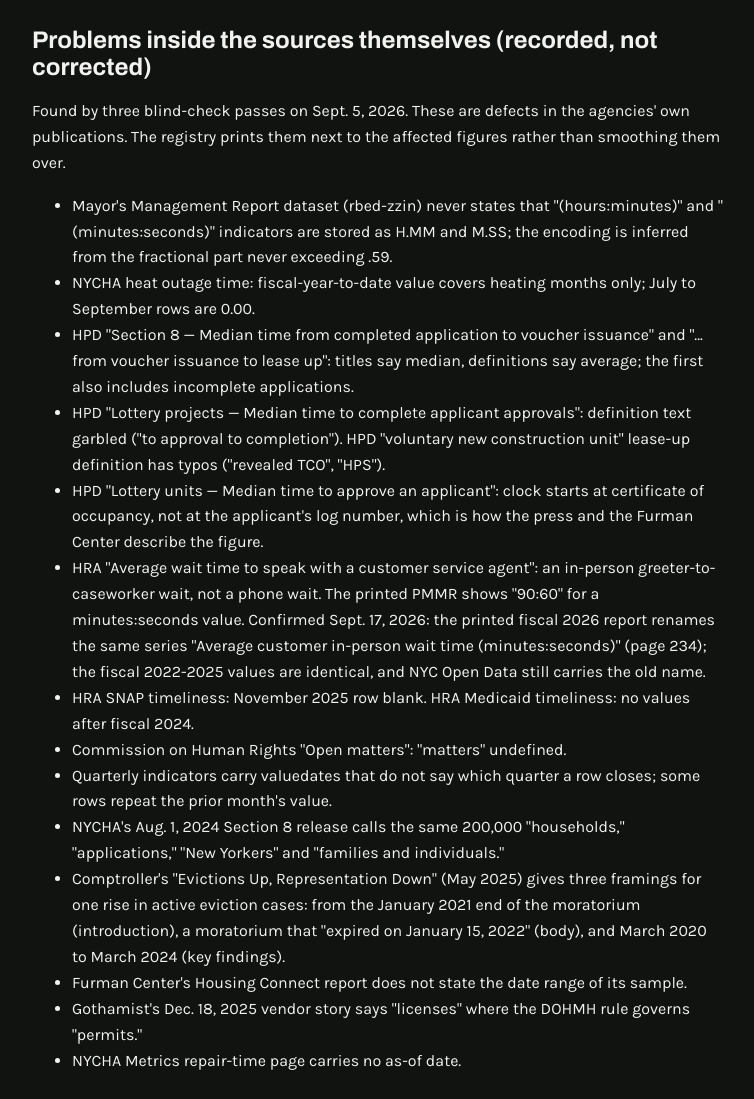
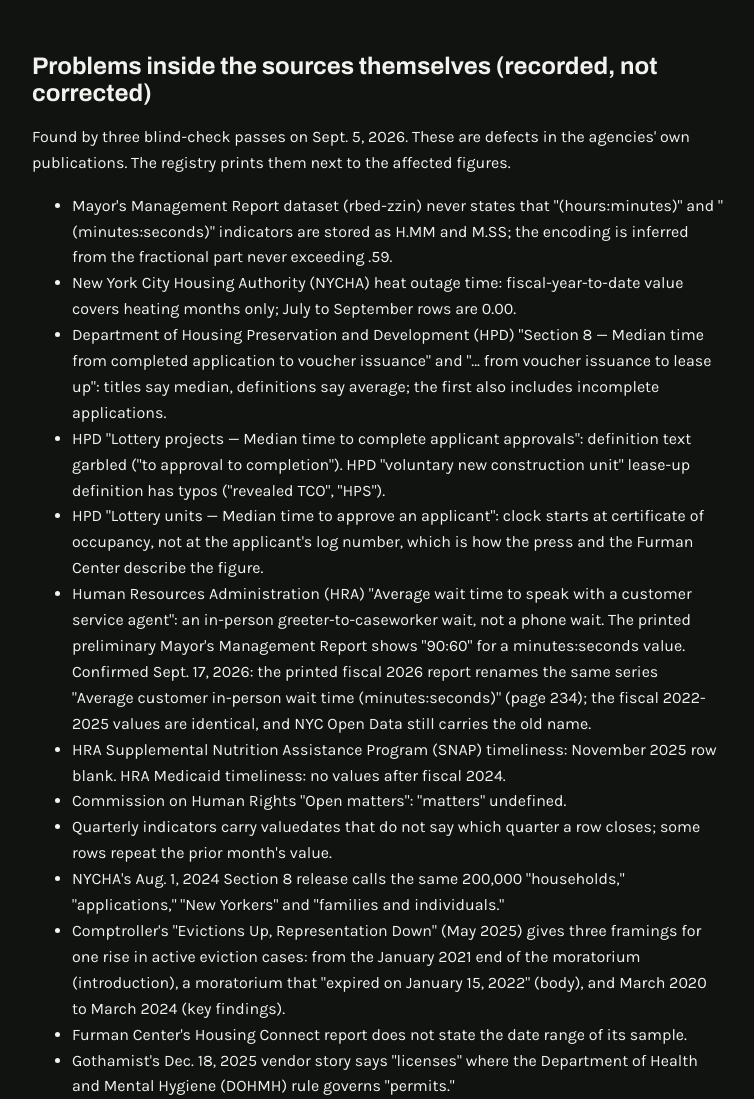
Before and after one commit to joshgreenman1973/the-waiting-city, a plain HTML site: page gaps.html in a window 1280 px wide. Shown: the part 1701-2800 px from the top of the page, without its empty margins (16-770 px from the left). Drawn offline with Linux system fonts and the light colour scheme.

Commit message:
Cut AI-writing tells from page copy
Rewrote sentences that read as machine-written (not-X-but-Y reveals,
inflated superlatives, announcing frames, stock AI vocabulary, filler
intensifiers). Facts, numbers, links, quotes and data are unchanged.

Co-Authored-By: Claude Opus 5.5 <noreply@anthropic.com>

```diff
--- a/app.js
+++ b/app.js
@@ -75,7 +75,7 @@ const unitScale=f=>{const s=f.series||[];const last=s.length?s[s.length-1][1]:nu
 const priorFY=(f,fy)=>{const v=fySeries(f,fy);return v===null?null:v*unitScale(f)};
 const FACTS=[
  ['nycha-section8-waitlist-mmr',f=>`<b>${fmtNum(f.value,'households')}</b> were on the New York City Housing Authority's Section 8 voucher waiting list in June 2026, against ${fmtNum(priorFY(f,2025),'')} a year earlier. Voucher issuance to that list was paused as of Sept. 29, 2025, while the authority absorbed Emergency Housing Voucher households.`],
- ['hpd-housing-connect',f=>`Housing Connect received about <b>${fmtNum(f.value,'applications')}</b> for about 10,000 units in 2024. The Furman Center cites an HPD estimate of nearly 600,000 unique applicants, undated.`],
+ ['hpd-housing-connect',f=>`Housing Connect received about <b>${fmtNum(f.value,'applications')}</b> for about 10,000 units in 2024. The Furman Center cites a Department of Housing Preservation and Development estimate of nearly 600,000 unique applicants, undated.`],
  ['dcas-eligible-lists',f=>`<b>${fmtNum(f.value,'entries')}</b> sat on active civil service eligible lists on July 13, 2026. On Sept. 5, 88,082 of the live entries were on lists past their four-year anniversary.`],
  ['hra-cash-assistance-timeliness',f=>`<b>${f.value}%</b> of cash assistance applications were decided within the 30-day standard in fiscal 2026, against ${priorFY(f,2025)}% in fiscal 2025 and 42.4% in fiscal 2024.`],
  ['nycha-vacant-unit-turnaround',f=>`A vacant public housing apartment took <b>${fmtNum(f.value,'days')}</b> on average to be re-occupied in fiscal 2026, against ${fmtNum(priorFY(f,2025),'days')} in fiscal 2025.`],
--- a/gaps.html
+++ b/gaps.html
@@ -31,7 +31,7 @@ hr.rule{border:0;margin:40px 0 0}
   <div class="strip"><span><a href="index.html">The Waiting City</a> · Lines with no public count</span><span>Registry built Sept. 17, 2026 · <a href="methodology.html">Methodology</a> · <a href="checks.html">Checks</a> · <a href="gaps.html">Gaps</a></span></div>
   <div class="head"><h1>Lines with no public count</h1></div>
   <div class="doc"><h2>Known lines with no usable public count (Sept. 5, 2026; reviewed against the fiscal 2026 Mayor's Management Report, Sept. 17, 2026)</h2>
-<p>Lines that pass the definition in METHODOLOGY.md section 1 but fail test 3 (no record we can cite). Each is a candidate FOIL request. None appears in the registry as a figure.</p>
+<p>Lines that pass the definition in METHODOLOGY.md section 1 but fail test 3 (no record we can cite). Each is a candidate Freedom of Information Law (FOIL) request. None appears in the registry as a figure.</p>
 <div class="tw"><table>
 <tr><th>Line</th><th>Agency</th><th>What exists</th><th>What is missing</th></tr>
 <tr><td>Public housing waiting list</td><td>NYCHA</td><td>Admissions policy (ACOP ch. 4) describes ordering; MMR has no indicator; the FY2026 annual plan PDFs at the URLs we found return 404</td><td>Count of applicant families, by borough list and bedroom size; time on list</td></tr>
@@ -50,21 +50,21 @@ hr.rule{border:0;margin:40px 0 0}
 </table></div>
 <hr class="rule">
 <h2>Problems inside the sources themselves (recorded, not corrected)</h2>
-<p>Found by three blind-check passes on Sept. 5, 2026. These are defects in the agencies' own publications. The registry prints them next to the affected figures rather than smoothing them over.</p>
+<p>Found by three blind-check passes on Sept. 5, 2026. These are defects in the agencies' own publications. The registry prints them next to the affected figures.</p>
 <ul>
 <li>Mayor's Management Report dataset (rbed-zzin) never states that "(hours:minutes)" and "(minutes:seconds)" indicators are stored as H.MM and M.SS; the encoding is inferred from the fractional part never exceeding .59.</li>
-<li>NYCHA heat outage time: fiscal-year-to-date value covers heating months only; July to September rows are 0.00.</li>
-<li>HPD "Section 8 — Median time from completed application to voucher issuance" and "... from voucher issuance to lease up": titles say median, definitions say average; the first also includes incomplete applications.</li>
+<li>New York City Housing Authority (NYCHA) heat outage time: fiscal-year-to-date value covers heating months only; July to September rows are 0.00.</li>
+<li>Department of Housing Preservation and Development (HPD) "Section 8 — Median time from completed application to voucher issuance" and "... from voucher issuance to lease up": titles say median, definitions say average; the first also includes incomplete applications.</li>
 <li>HPD "Lottery projects — Median time to complete applicant approvals": definition text garbled ("to approval to completion"). HPD "voluntary new construction unit" lease-up definition has typos ("revealed TCO", "HPS").</li>
 <li>HPD "Lottery units — Median time to approve an applicant": clock starts at certificate of occupancy, not at the applicant's log number, which is how the press and the Furman Center describe the figure.</li>
-<li>HRA "Average wait time to speak with a customer service agent": an in-person greeter-to-caseworker wait, not a phone wait. The printed PMMR shows "90:60" for a minutes:seconds value. Confirmed Sept. 17, 2026: the printed fiscal 2026 report renames the same series "Average customer in-person wait time (minutes:seconds)" (page 234); the fiscal 2022-2025 values are identical, and NYC Open Data still carries the old name.</li>
-<li>HRA SNAP timeliness: November 2025 row blank. HRA Medicaid timeliness: no values after fiscal 2024.</li>
+<li>Human Resources Administration (HRA) "Average wait time to speak with a customer service agent": an in-person greeter-to-caseworker wait, not a phone wait. The printed preliminary Mayor's Management Report shows "90:60" for a minutes:seconds value. Confirmed Sept. 17, 2026: the printed fiscal 2026 report renames the same series "Average customer in-person wait time (minutes:seconds)" (page 234); the fiscal 2022-2025 values are identical, and NYC Open Data still carries the old name.</li>
+<li>HRA Supplemental Nutrition Assistance Program (SNAP) timeliness: November 2025 row blank. HRA Medicaid timeliness: no values after fiscal 2024.</li>
 <li>Commission on Human Rights "Open matters": "matters" undefined.</li>
 <li>Quarterly indicators carry valuedates that do not say which quarter a row closes; some rows repeat the prior month's value.</li>
 <li>NYCHA's Aug. 1, 2024 Section 8 release calls the same 200,000 "households," "applications," "New Yorkers" and "families and individuals."</li>
 <li>Comptroller's "Evictions Up, Representation Down" (May 2025) gives three framings for one rise in active eviction cases: from the January 2021 end of the moratorium (introduction), a moratorium that "expired on January 15, 2022" (body), and March 2020 to March 2024 (key findings).</li>
 <li>Furman Center's Housing Connect report does not state the date range of its sample.</li>
-<li>Gothamist's Dec. 18, 2025 vendor story says "licenses" where the DOHMH rule governs "permits."</li>
+<li>Gothamist's Dec. 18, 2025 vendor story says "licenses" where the Department of Health and Mental Hygiene (DOHMH) rule governs "permits."</li>
 <li>NYCHA Metrics repair-time page carries no as-of date.</li>
 </ul></div>
   <div class="foot">The Waiting City · Josh Greenman · <a href="index.html">Back to the registry</a></div>
```
Also changed, not shown: index.html (+1 -1 lines), methodology.html (+4 -4 lines), 4 other files.
